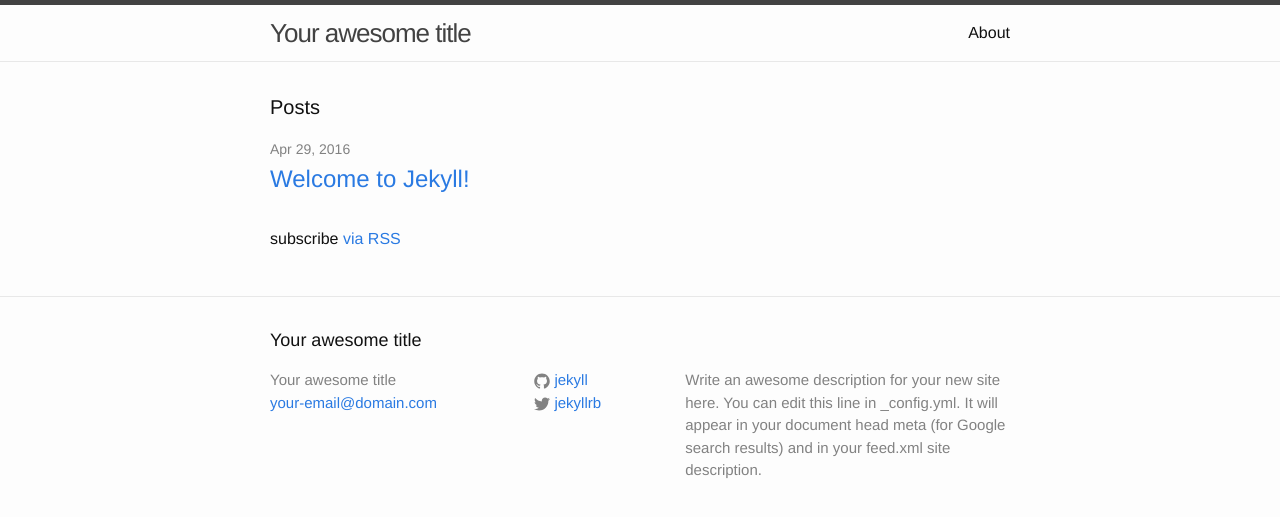
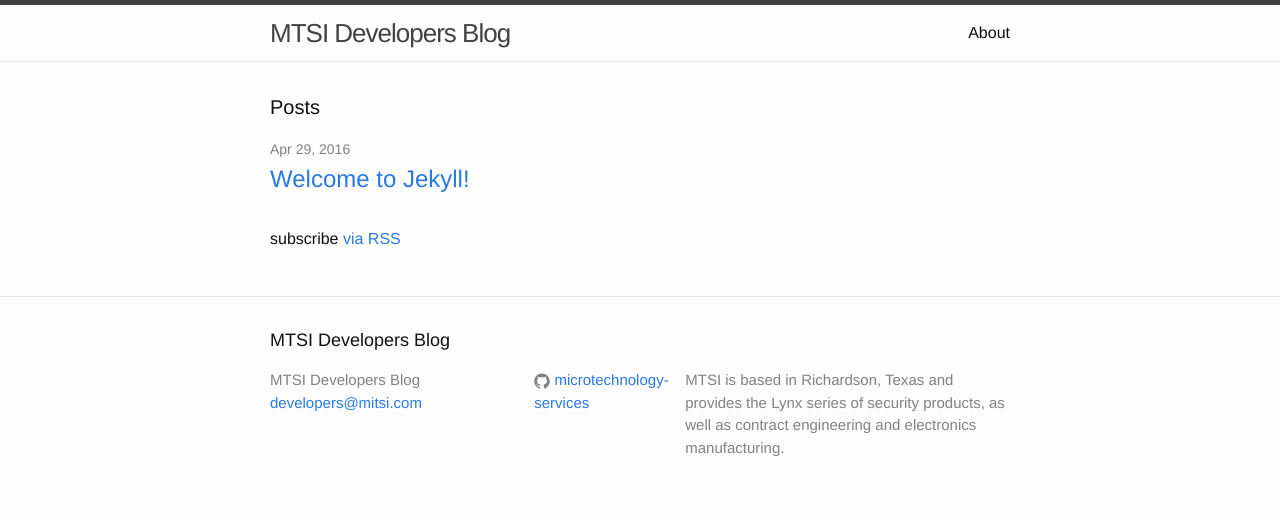
Before and after one commit to MicroTechnology-Services/microtechnology-services.github.io, a Jekyll site: the page built from index.html, in a window 1280 px wide. Shown: the top 517 px of the page. Built offline with Jekyll 4.4.1, drawn with Linux system fonts in a browser that asks for light colours.

Commit message:
update site config

```diff
--- a/_config.yml
+++ b/_config.yml
@@ -6,16 +6,15 @@
 # 'jekyll serve'. If you change this file, please restart the server process.
 
 # Site settings
-title: Your awesome title
-email: your-email@domain.com
+title: MTSI Developers Blog
+email: developers@mitsi.com
 description: > # this means to ignore newlines until "baseurl:"
-  Write an awesome description for your new site here. You can edit this
-  line in _config.yml. It will appear in your document head meta (for
-  Google search results) and in your feed.xml site description.
+   MTSI is based in Richardson, Texas and provides the Lynx series of security
+   products, as well as contract engineering and electronics manufacturing.
 baseurl: "" # the subpath of your site, e.g. /blog
-url: "http://yourdomain.com" # the base hostname & protocol for your site
-twitter_username: jekyllrb
-github_username:  jekyll
+url: "https://microtechnology-services.github.io" # the base hostname & protocol for your site
+# twitter_username: jekyllrb
+github_username:  microtechnology-services
 
 # Build settings
 markdown: kramdown
```
